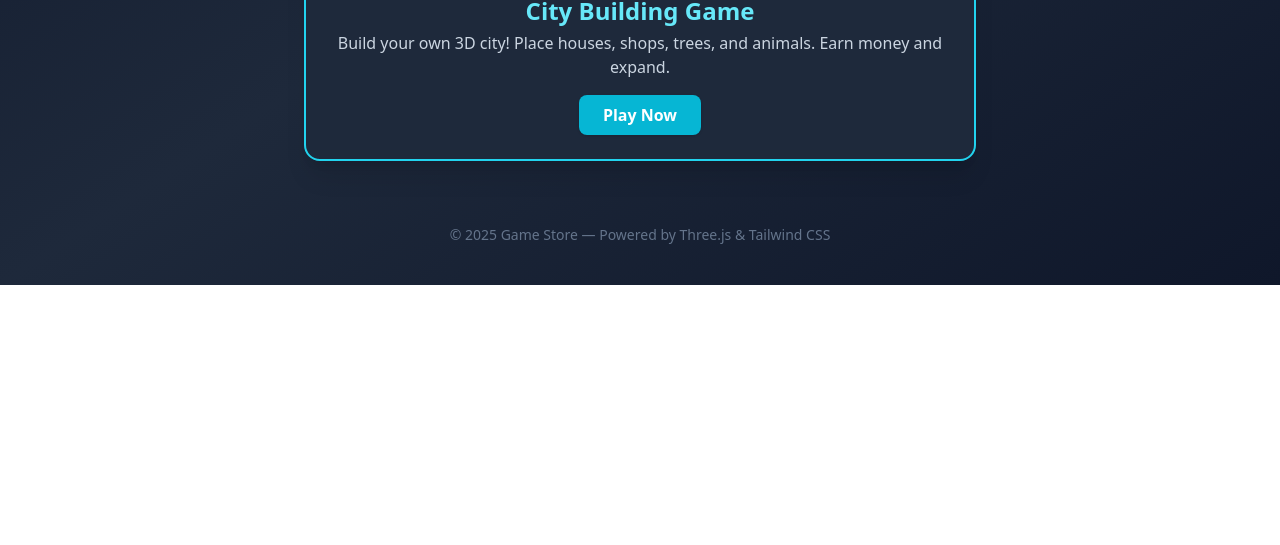
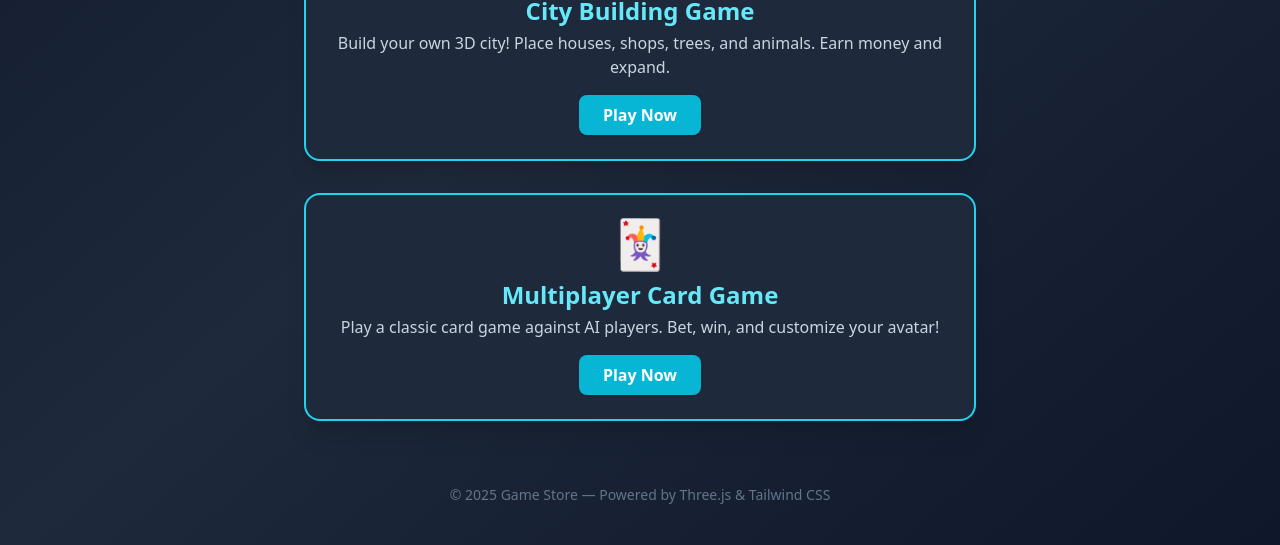
Before and after one commit to Posuza/vanila_games, a plain HTML site: page index.html in a window 1280 px wide. Shown: the part 563-1108 px from the top of the page. Before the commit the page ends 848 px from the top, so only its background shows below. Drawn offline with nearby package versions, Linux system fonts and the light colour scheme.

Commit message:
new commit

```diff
--- a/index.html
+++ b/index.html
@@ -34,6 +34,13 @@
             <p class="text-slate-300 mb-4 text-center">Build your own 3D city! Place houses, shops, trees, and animals. Earn money and expand.</p>
             <a href="games/cities_building.html" class="mt-auto px-6 py-2 bg-cyan-500 text-white font-semibold rounded-lg shadow hover:bg-cyan-400 transition">Play Now</a>
         </div>
+        <!-- Game Card 4: Card Game -->
+        <div class="bg-slate-800 rounded-2xl shadow-xl border-2 border-cyan-400 flex flex-col items-center p-6 hover:scale-105 transition md:col-span-2">
+            <div class="text-5xl mb-3">🃏</div>
+            <h2 class="text-2xl font-bold text-cyan-300 mb-1">Multiplayer Card Game</h2>
+            <p class="text-slate-300 mb-4 text-center">Play a classic card game against AI players. Bet, win, and customize your avatar!</p>
+            <a href="games/cardGame/card.html" class="mt-auto px-6 py-2 bg-cyan-500 text-white font-semibold rounded-lg shadow hover:bg-cyan-400 transition">Play Now</a>
+        </div>
     </main>
     <footer class="mt-16 text-slate-500 text-sm text-center">
         &copy; 2025 Game Store &mdash; Powered by Three.js & Tailwind CSS
```
